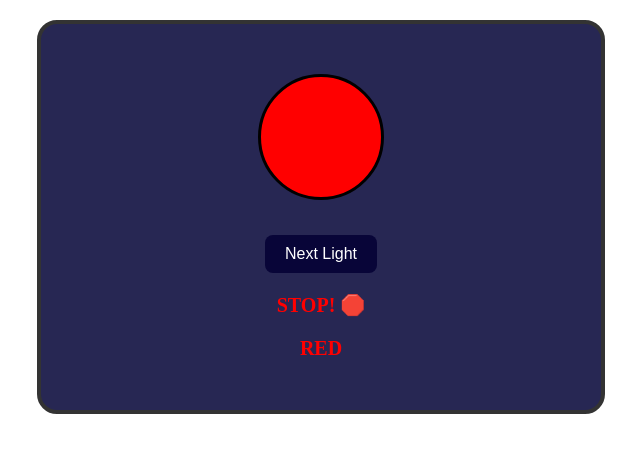
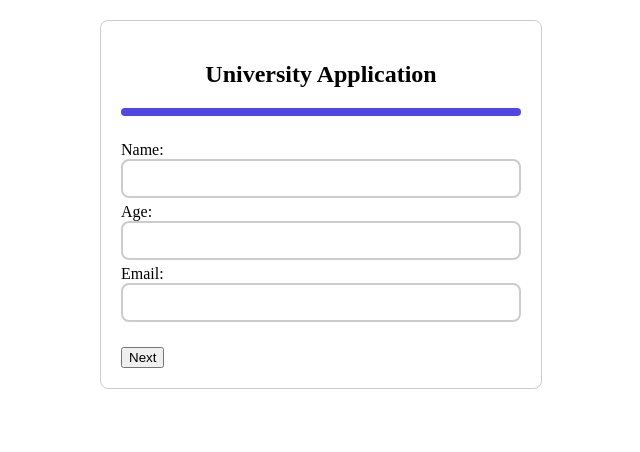
Before and after one commit to RadhikaKapoor383/React-Codes, a React (Vite) app: page / in a window 1280 px wide. Shown: the top 452 px of the page, without its empty margins (319-959 px from the left). Built offline with nearby package versions, Linux system fonts and the light colour scheme.

Commit message:
CSS added and nex, back, submit button created and almost made it ready

```diff
--- a/src/UniversityApplicationForm.jsx
+++ b/src/UniversityApplicationForm.jsx
@@ -10,17 +10,143 @@ function UniversityApplicationForm() {
     const [errors, setErrors] = useState({});
     const [submitted, setSubmitted] = useState(false);
 
+    function handleChange(e) {
+        e.preventDefault();
+        const { name, value } = e.target;
+        setForm(prev => ({ ...prev, [name]: value }));
+    }
     function validateStep() {
         const newErrors = {};
         if (step === 1) {
             if (!form.name.trim())
-                 newErrors.name = 'Name required ❌';
+                newErrors.name = 'Name required ❌';
             if (!form.age || form.age < 18
-                              || form.age > 60)
+                || form.age > 60)
                 newErrors.age = 'Age must be 18-60 ❌';
             if (!form.email.trim() || !/\S+@\S+\.\S+/.test(form.email))
                 newErrors.email = 'Email required ❌';
         }
+        if (step === 2) {
+            if (!form.university.trim())
+                newErrors.university = 'University required ❌';
+            if (!form.graduationYear || form.graduationYear < 1990
+                || form.graduationYear > new Date().getFullYear())
+                newErrors.graduationYear = 'Valid graduation year required ❌';
+        }
+        if (step === 3) {
+            if (!form.cgpa || form.cgpa < 0 || form.cgpa > 4)
+                newErrors.cgpa = 'CGPA must be between 0 and 4 ❌';
+        }
         setErrors(newErrors);
+        return Object.keys(newErrors).length === 0;
     }
+    function handleNext() {
+        if (validateStep()) {
+            setStep(prev => prev + 1);
+        }
+        setErrors({});
+    }
+    function handleBack() {
+        setStep(prev => prev - 1);
+        setErrors({});
+    }
+
+    const progress = (step / 3) * 100 + '%';
+
+    return (
+        <div style={{ maxWidth: "400px", margin: "20px auto", padding: "20px", border: "1px solid #ccc", borderRadius: "8px" }}>
+            <h2 style={{ textAlign: "center" }}>University Application</h2>
+            <div style={{
+                backgroundColor: "#eee",
+                height: "8px", borderRadius: "10px",
+                marginBottom: "25px"
+            }}>
+                <div style={{
+                    width: `${progress}%`,
+                    backgroundColor: "#4F46E5",
+                    height: "8px", borderRadius: "10px",
+                    transition: "width 0.4s ease"
+                }} />
+            </div>
+            {step === 1 && (
+                <div>
+                    <label>Name:</label>
+                    <input type="text" name="name" value={form.name} onChange={handleChange} style={{
+                        width: "100%", padding: "10px",
+                        borderRadius: "8px", boxSizing: "border-box",
+                        border: errors.name
+                            ? "2px solid red"    // ← error hone par red!
+                            : "2px solid #ccc",
+                        marginBottom: "5px"
+                    }} />
+                    {errors.name && <p style={{ color: "red" }}>{errors.name}</p>}
+                    <label>Age:</label>
+                    <input type="number" name="age" value={form.age} onChange={handleChange} style={{
+                        width: "100%", padding: "10px",
+                        borderRadius: "8px", boxSizing: "border-box",
+                        border: errors.age
+                            ? "2px solid red"    // ← error hone par red!
+                            : "2px solid #ccc",
+                        marginBottom: "5px"
+                    }} />
+                    {errors.age && <p style={{ color: "red" }}>{errors.age}</p>}
+                    <label>Email:</label>
+                    <input type="email" name="email" value={form.email} onChange={handleChange} style={{
+                        width: "100%", padding: "10px",
+                        borderRadius: "8px", boxSizing: "border-box",
+                        border: errors.email
+                            ? "2px solid red"    // ← error hone par red!
+                            : "2px solid #ccc",
+                        marginBottom: "5px"
+                    }} />
+                    {errors.email && <p style={{ color: "red" }}>{errors.email}</p>}
+                </div>
+            )}
+            {step === 2 && (
+                <div>
+                    <label>Degree:</label>
+                    <select name="degree" value={form.degree} onChange={handleChange}>
+                        <option value="Bachelors">Bachelors</option>
+                        <option value="Masters">Masters</option>
+                        <option value="PhD">PhD</option>
+                    </select>
+                    <label>University:</label>
+                    <input type="text" name="university" value={form.university} onChange={handleChange} />
+                    {errors.university && <p style={{ color: "red" }}>{errors.university}</p>}
+                    <label>Graduation Year:</label>
+                    <input type="number" name="graduationYear" value={form.graduationYear} onChange={handleChange} />
+                    {errors.graduationYear && <p style={{ color: "red" }}>{errors.graduationYear}</p>}
+                </div>
+            )}
+            {step === 3 && (
+                <div>
+                    <label>CGPA:</label>
+                    <input type="number" step="0.01" name="cgpa" value={form.cgpa} onChange={handleChange} />
+                    {errors.cgpa && <p style={{ color: "red" }}>{errors.cgpa}</p>}
+                </div>
+            )}
+            <div style={{ display: "flex", justifyContent: "space-between", marginTop: "20px" }}>
+                {step > 1 && <button onClick={handleBack}>Back</button>}
+                {step < 3 && <button onClick={handleNext}>Next</button>}
+                {step === 3 && <button onClick={() => {
+                    if (validateStep()) {
+                        setSubmitted(true);
+                    }
+                }}>Submit</button>}
+            </div>
+            {submitted && (
+                <div style={{ marginTop: "20px", padding: "10px", backgroundColor: "#d4edda", border: "1px solid #c3e6cb", borderRadius: "5px" }}>
+                    <h3>Application Submitted!</h3>
+                    <p><strong>Name:</strong> {form.name}</p>
+                    <p><strong>Age:</strong> {form.age}</p>
+                    <p><strong>Email:</strong> {form.email}</p>
+                    <p><strong>Degree:</strong> {form.degree}</p>
+                    <p><strong>University:</strong> {form.university}</p>
+                    <p><strong>Graduation Year:</strong> {form.graduationYear}</p>
+                    <p><strong>CGPA:</strong> {form.cgpa}</p>
+                </div>
+            )}
+        </div>
+    );
 }
+export default UniversityApplicationForm;
--- a/src/main.jsx
+++ b/src/main.jsx
@@ -1,9 +1,10 @@
 import { createRoot } from 'react-dom/client';
 import WeatherCard from './WeatherCard.jsx';
 import Trafficlight from './Traffic-LightApp.jsx';
+import UniversityApplicationForm from './UniversityApplicationForm.jsx';
 
 createRoot(document.getElementById('root')).render(
   <div>
-    <Trafficlight />
+    <UniversityApplicationForm />
   </div>
 );
```
